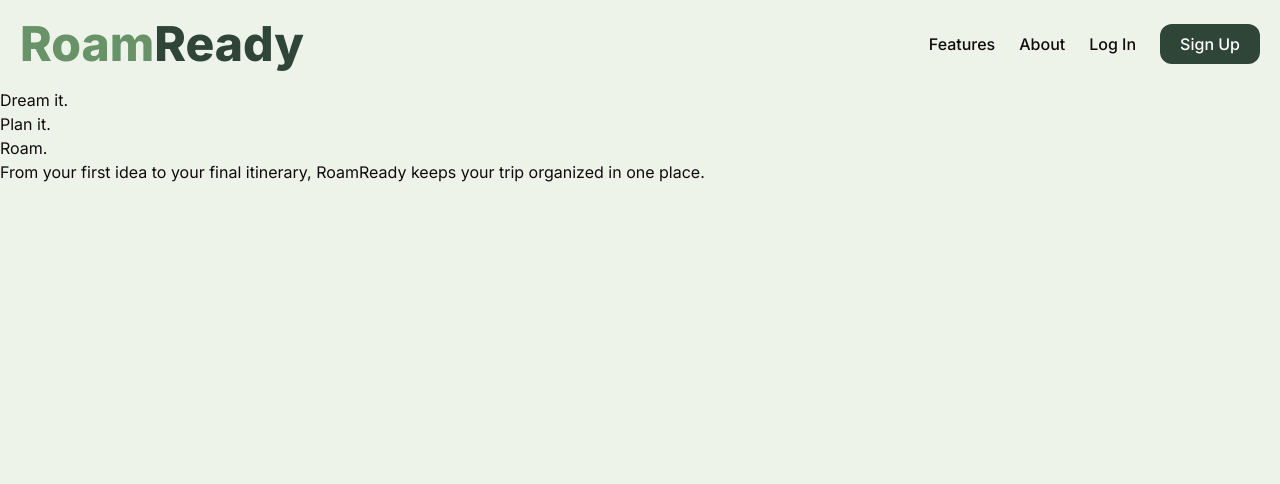
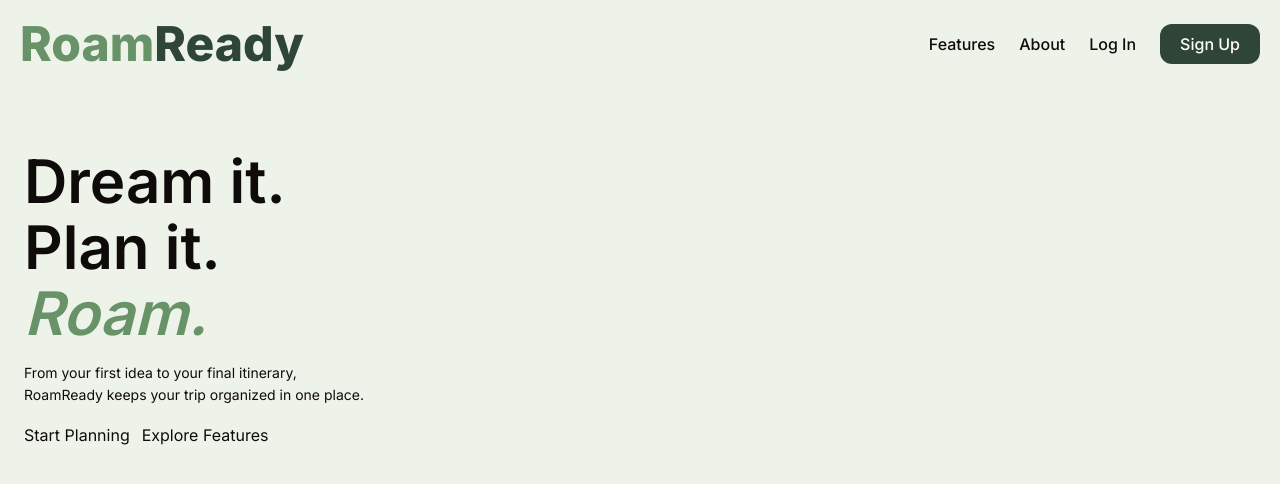
Before and after one commit to PeterKimberley/RoamReady, a Next.js app: page / in a window 1280 px wide. Shown: the top 484 px of the page. Built offline with nearby package versions, Linux system fonts and the light colour scheme.

Commit message:
Update Hero

```diff
--- a/src/app/globals.css
+++ b/src/app/globals.css
@@ -57,3 +57,37 @@ body {
   padding: 8px 20px;
   border-radius: 12px;
 }
+
+/* hero section*/
+
+.hero {
+  display: flex;
+  align-items: center;
+  justify-content: space-between;
+  gap: 40px;
+  padding: 60px 24px;
+}
+
+.hero-content h1{
+  font-size: 60px;
+  font-weight: 600;
+  line-height: 1.1;
+  margin-bottom: 16px;
+}
+
+.hero-content h1 span{
+  color: #689368;
+  font-style: italic;
+}
+
+.hero-content p {
+  max-width: 350px;
+  font-size: 14px;
+  line-height: 1.6;
+  margin-bottom: 16px;
+}
+
+.hero-actions {
+  display: flex;
+  gap: 12px;
+}
--- a/src/app/page.tsx
+++ b/src/app/page.tsx
@@ -1,3 +1,5 @@
+import Link from "next/link";
+
 export default function Home() {
   return (
     <main>
@@ -9,9 +11,16 @@ export default function Home() {
             <br/>
             <span>Roam.</span>
           </h1>
+          <p>From your first idea to your final itinerary, RoamReady keeps your trip organized in one place. </p>
+          <div className="hero-actions" >
+            <Link href="/signup" className="start-button">Start Planning</Link>
+            <Link href="/features" className="explore-button">Explore Features</Link>
+          </div>
+
         </div>
 
-        <p>From your first idea to your final itinerary, RoamReady keeps your trip organized in one place. </p>
+
+
 
         <div className="hero-image">
           {/*image place holder */}
```
